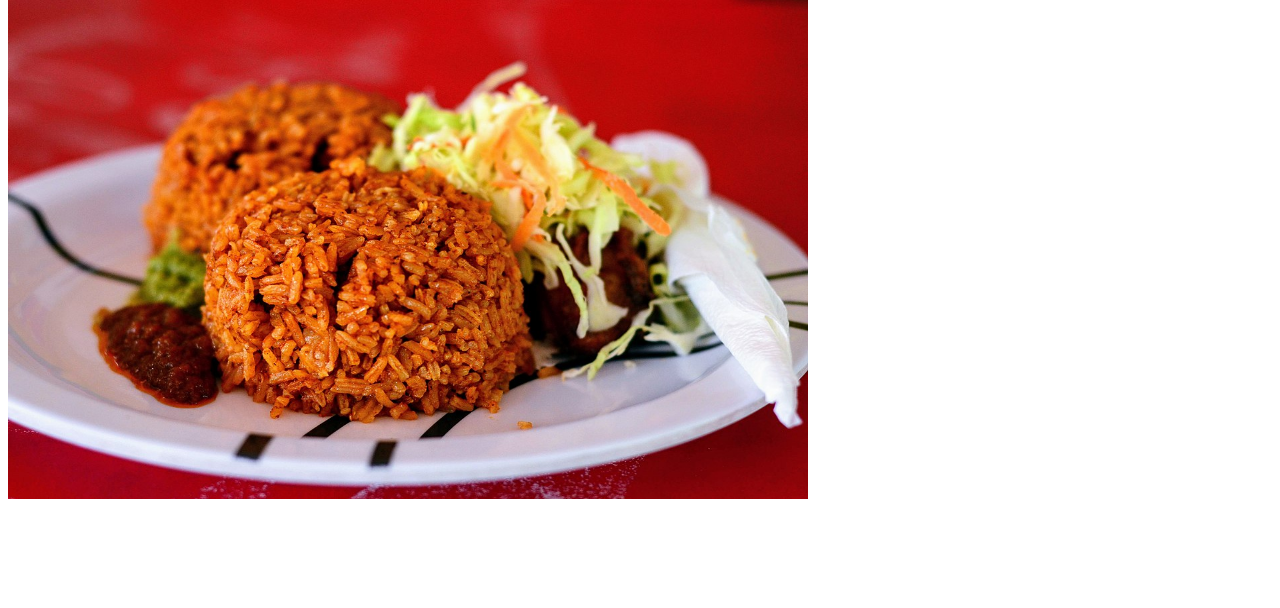
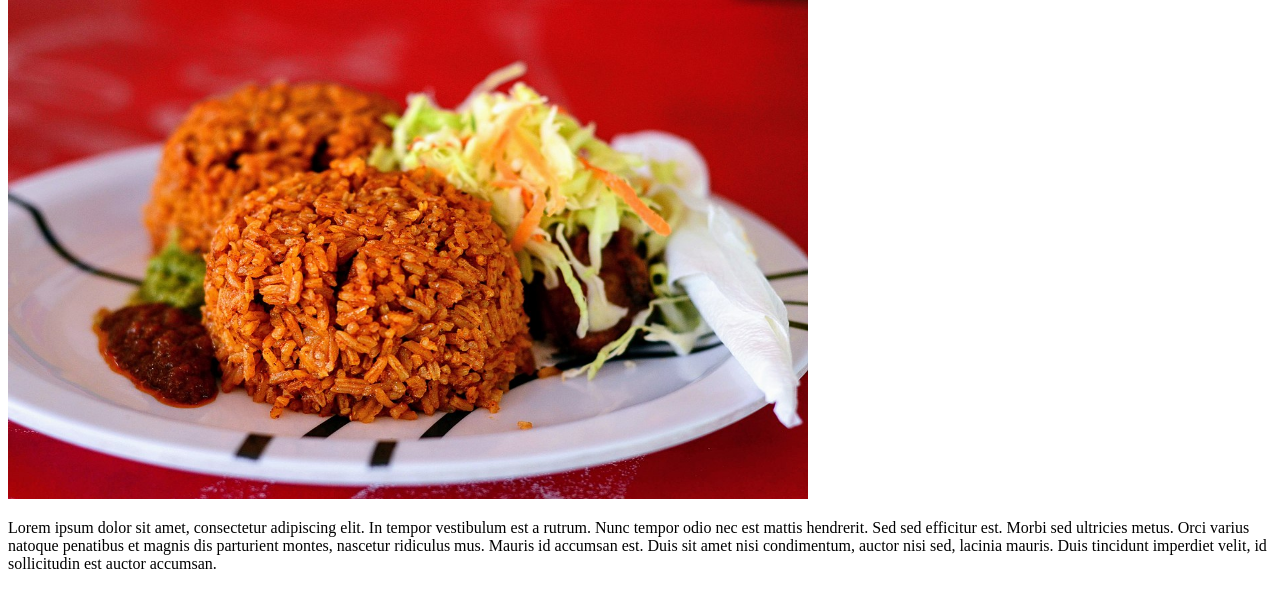
Before and after one commit to Kelino-Kelvin/Odin-Recipes, a plain HTML site: page recipes/jollofRice.html in a window 1280 px wide. Shown: the part 68-676 px from the top of the page. Drawn offline with Linux system fonts and the light colour scheme.

Commit message:
Added: Introductory text in recipe

```diff
--- a/recipes/jollofRice.html
+++ b/recipes/jollofRice.html
@@ -7,6 +7,13 @@
     <body>
         <h2>Jollof Rice</h2>
         <img src="../Pictures/jollof.jpg" height="500px" width="800px">
+        <p>
+            Lorem ipsum dolor sit amet, consectetur adipiscing elit. In tempor vestibulum est a rutrum.
+            Nunc tempor odio nec est mattis hendrerit. Sed sed efficitur est. Morbi sed ultricies metus.
+            Orci varius natoque penatibus et magnis dis parturient montes, nascetur ridiculus mus.
+            Mauris id accumsan est. Duis sit amet nisi condimentum, auctor nisi sed, lacinia mauris.
+            Duis tincidunt imperdiet velit, id sollicitudin est auctor accumsan.
+        </p>
         <br>
 
     </body>
```
Also changed, not shown: recipes/amalaAndEwedu.html (+3 -1 lines), recipes/ofeOha.html (+3 -1 lines), recipes/tuwoShinkafa.html (+3 -1 lines).
